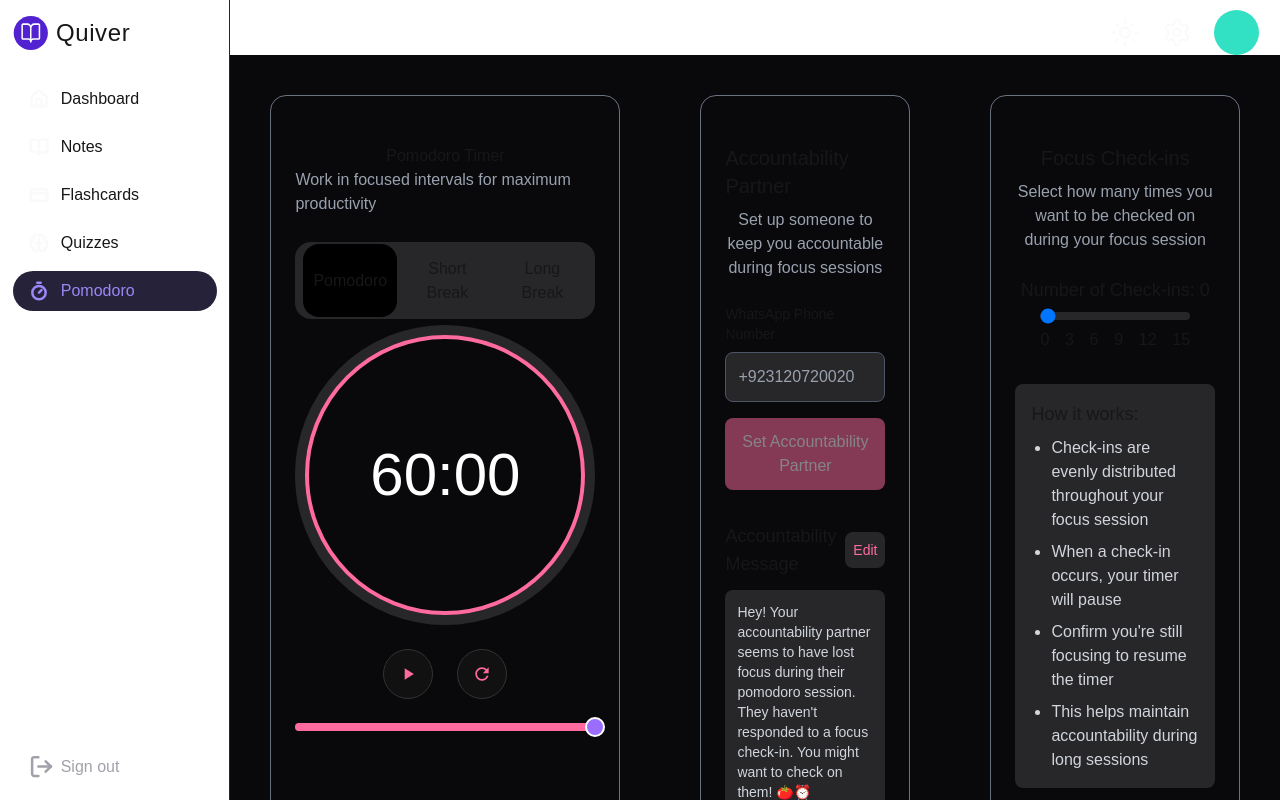
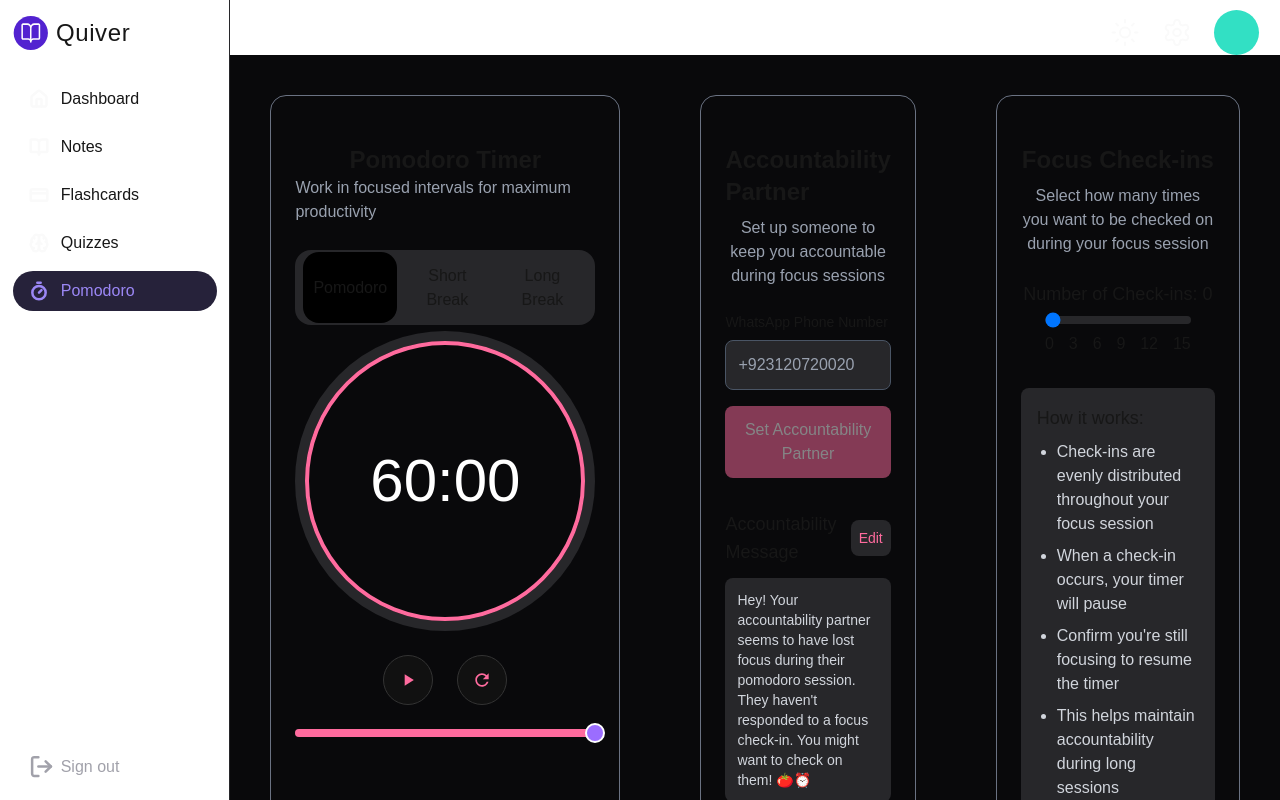
Before and after one commit to Junaid7200/Quiver, a Next.js app: page /pomodoro in a window 1280 px wide. Shown: the top 800 px of the page. Built offline with nearby package versions, Linux system fonts and the light colour scheme; no server answers.

Commit message:
more tiny misc changes to pomodoro

```diff
--- a/src/app/(features)/pomodoro/page.js
+++ b/src/app/(features)/pomodoro/page.js
@@ -348,7 +348,7 @@ const validatePhoneNumber = (phone) => {
     return (
         <div className="flex h-100vh bg-[#09090B]">
             <div className="m-10 pomodoro-timer w-[40%]  bg-[#09090B] border border-gray-500 rounded-2xl flex items-center flex-col px-6 py-12">
-                <h2 className="">Pomodoro Timer</h2>
+                <h2 className="font-semibold text-2xl">Pomodoro Timer</h2>
                 <p className="text-gray-400 mb-[20px]">Work in focused intervals for maximum productivity</p>
                 {isRunning && (
                     <div className="bg-[#FF6B9E]/20 text-[#FF6B9E] p-2 rounded-md mb-2 text-sm">
@@ -443,7 +443,7 @@ const validatePhoneNumber = (phone) => {
 
             {/* Accountability Partner Setup */}
             <div className="accountability-setup m-10 w-[25%] bg-[#09090B] border border-gray-500 rounded-2xl flex flex-col items-center px-6 py-12">
-                <h2 className="text-xl mb-2">Accountability Partner</h2>
+                <h2 className="text-2xl font-semibold mb-2">Accountability Partner</h2>
                 <p className="text-gray-400 mb-6 text-center">Set up someone to keep you accountable during focus sessions</p>
 
                 {!isPhoneSet ? (
@@ -537,7 +537,7 @@ const validatePhoneNumber = (phone) => {
 
             {/* Check-in settings */}
             <div className="check-in-settings m-10 w-[30%] min-h-[70%] bg-[#09090B] border border-gray-500 rounded-2xl flex flex-col items-center px-6 py-12">
-                <h2 className="text-xl mb-2">Focus Check-ins</h2>
+                <h2 className="text-2xl font-semibold mb-2">Focus Check-ins</h2>
                 <p className="text-gray-400 mb-6 text-center">Select how many times you want to be checked on during your focus session</p>
 
                 <div className="check-in-selector flex flex-col items-center w-full">
```
